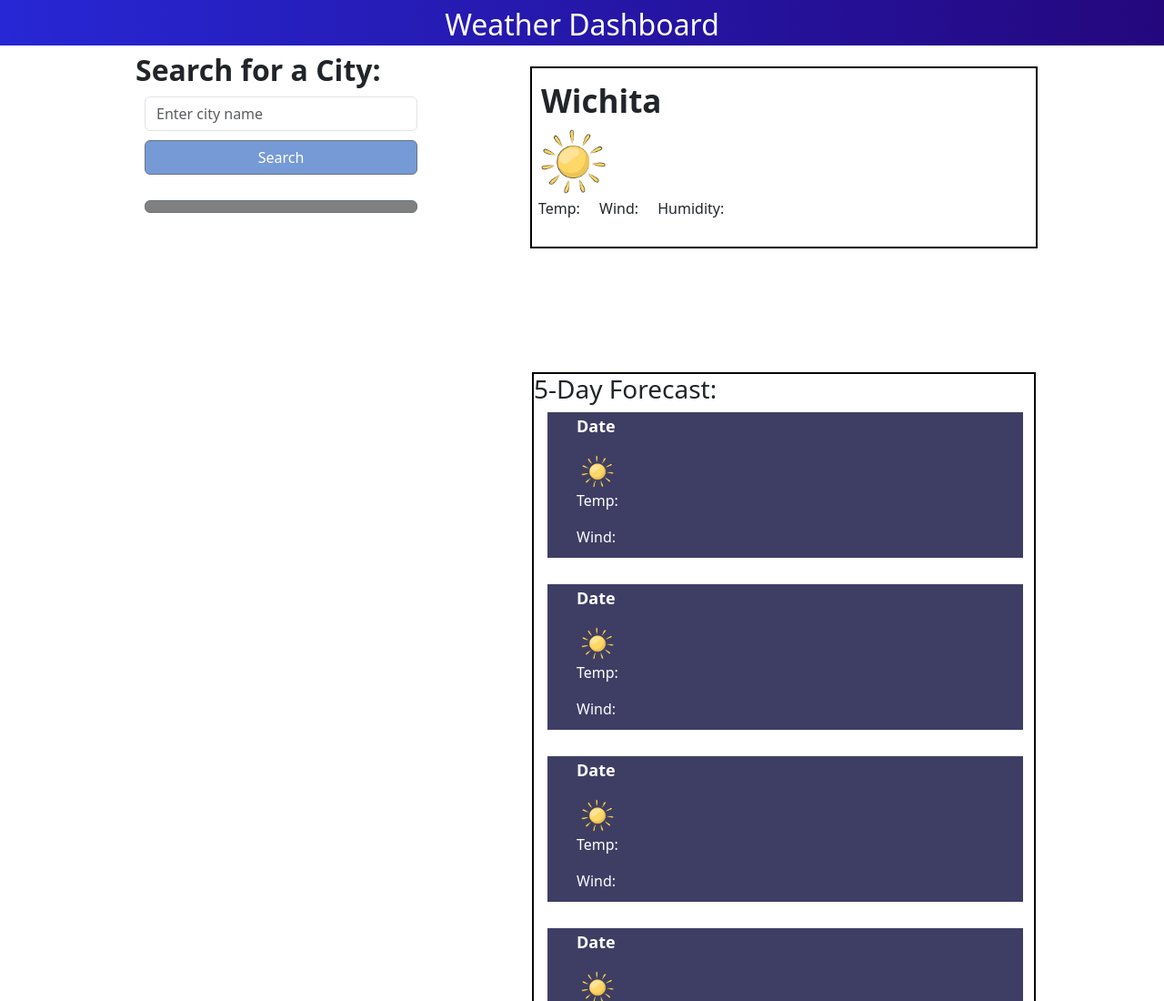
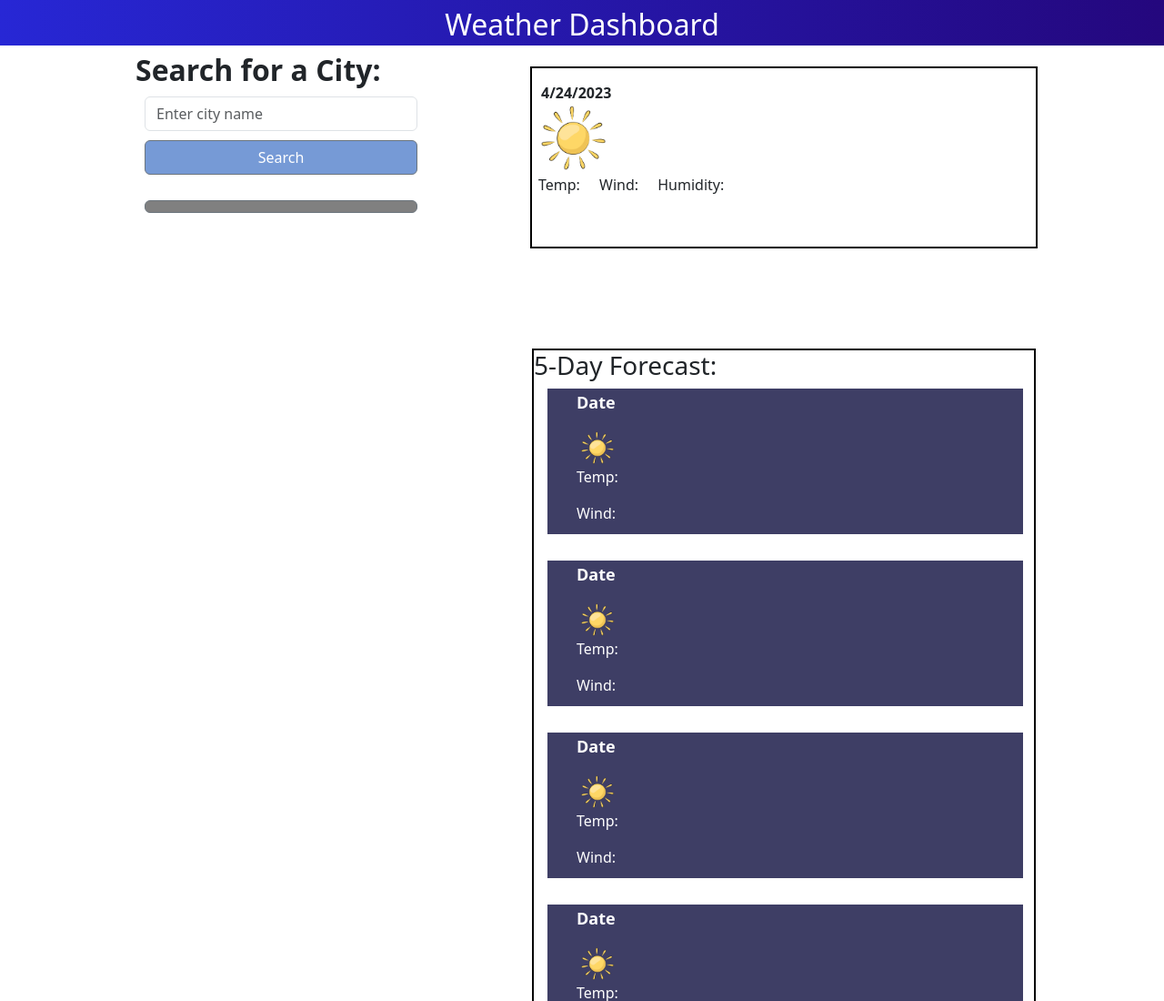
Before and after one commit to BAJones22/module-six-challenge, a plain HTML site: page index.html in a window 1280 px wide. Shown: the top 1100 px of the page at 91% size. Drawn offline with nearby package versions, Linux system fonts and the light colour scheme; no server answers.

Commit message:
added current date

```diff
--- a/assets/script.js
+++ b/assets/script.js
@@ -54,5 +54,14 @@ searchBtn.addEventListener("click", ()=>{
     checkWeather(searchBox.value);
 })
 
+
 checkWeather();
 previousSearch();
+
+
+// Create a new Date object and format it as mm/dd/yyyy
+var today = new Date();
+var formattedDate = (today.getMonth() + 1) + '/' + today.getDate() + '/' + today.getFullYear();
+
+// Add the formatted date to an HTML element
+document.getElementById("currentDate").innerHTML = formattedDate;
--- a/assets/style.css
+++ b/assets/style.css
@@ -120,3 +120,9 @@ body {
     margin-left: 35px;
     width: 40px;
   }
+
+  #currentDate {
+    display: inline-block;
+    padding-left: 10px;
+    font-weight: bold;
+  }
--- a/index.html
+++ b/index.html
@@ -28,8 +28,8 @@
 <!-- Main result header listed with city name, date, weather icon -->
 <div class="search-result">
     <div class="result-main">
-      <h3 class="city">Wichita</h3>
-      <div class ="currentDate"></div>
+      <h3 class="city"></h3>
+      <div id ="currentDate"></div>
       <img src="assets/images/clear.png" class="weather-icon">
       <p>Temp:</p><div class="temp"></div>
       <p>Wind:</p><div class="wind"></div>
```
